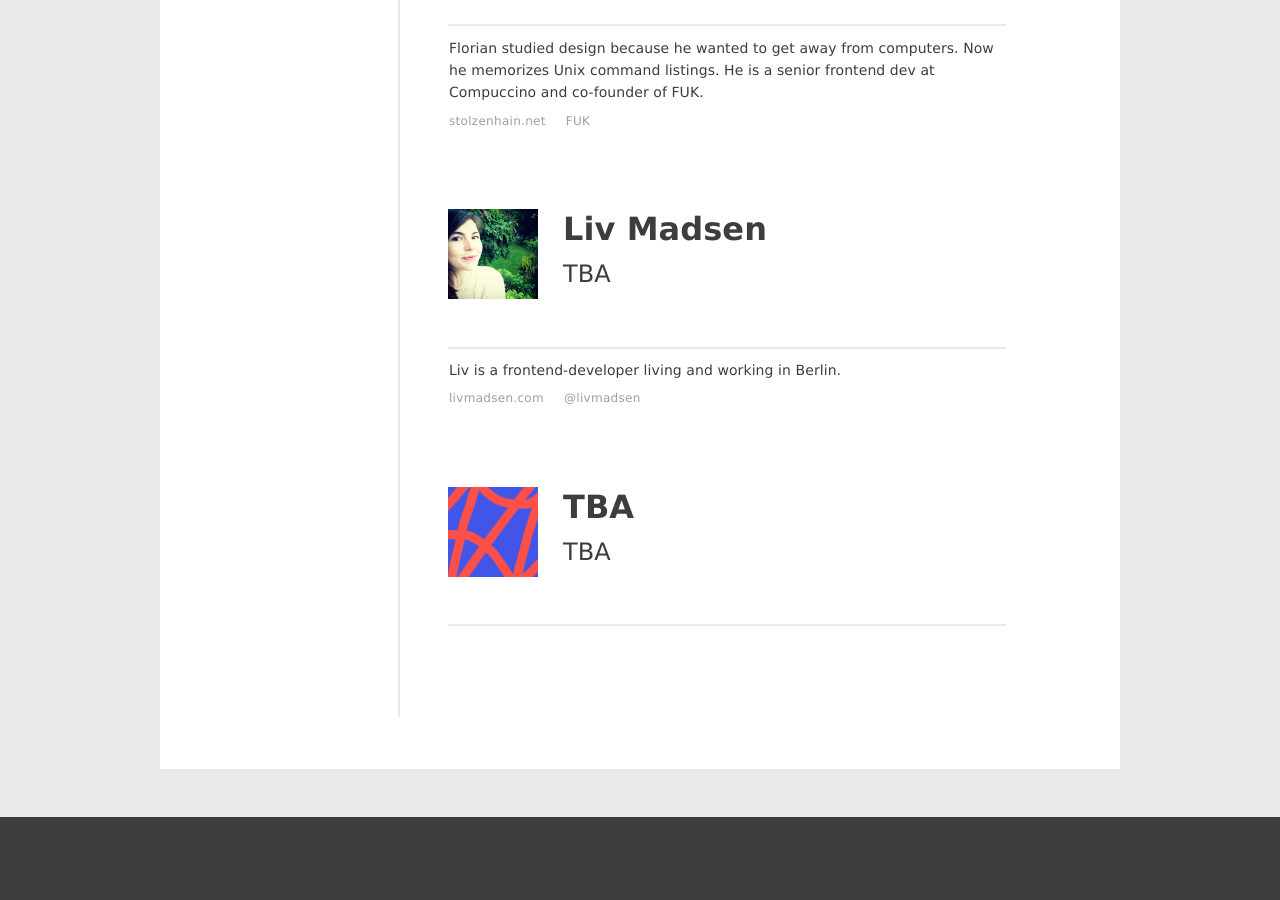
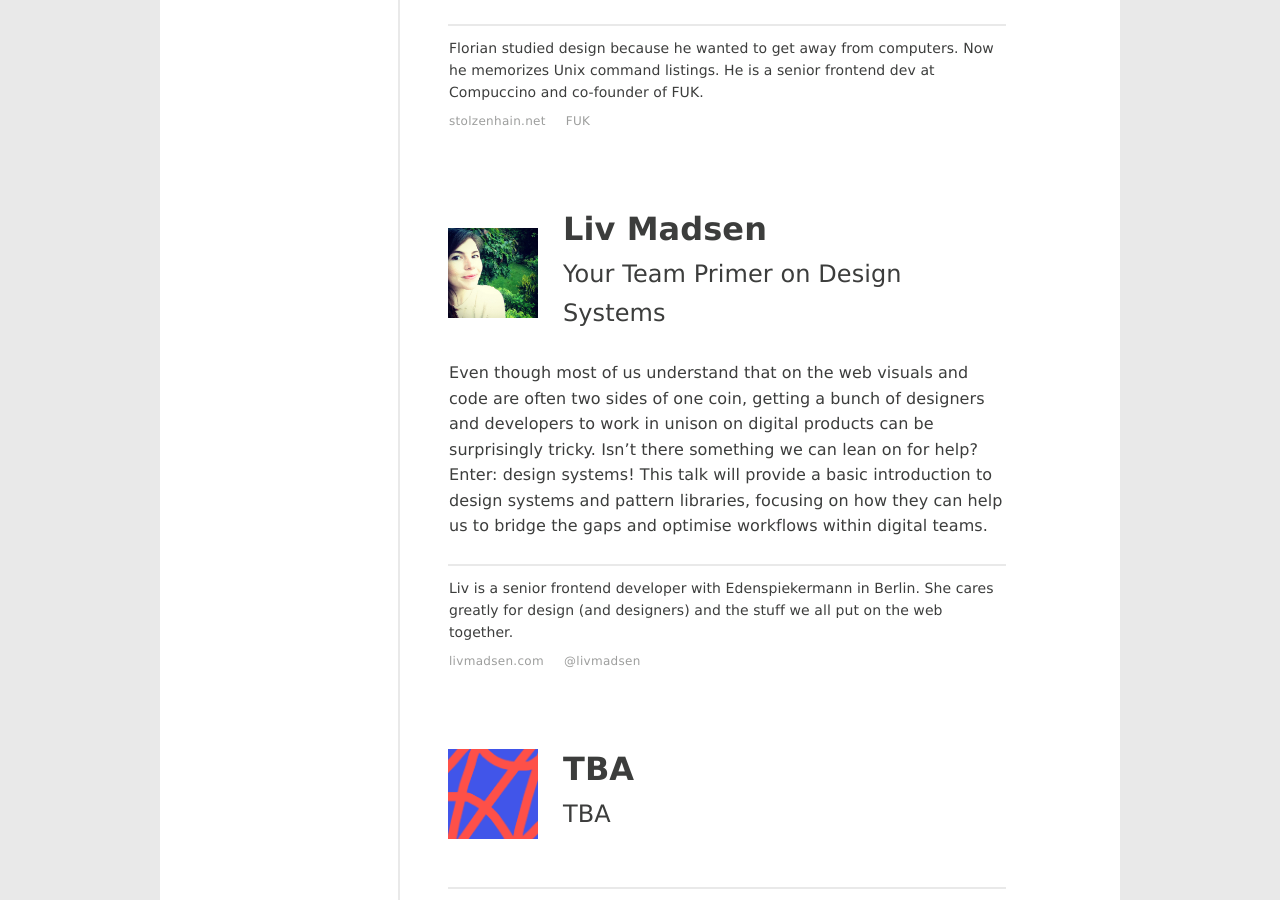
Before and after one commit to upfrontug/upfrontug.github.io, a Jekyll site: the page built from _posts/2017-10-10-meetup.html, in a window 1280 px wide and 900 px high, scrolled down 841 px. Built offline with Jekyll 4.4.1, drawn with Linux system fonts in a browser that asks for light colours; a script that is not in the unit is left out.

Commit message:
Add talk info for liv

```diff
--- a/_posts/2017-10-10-meetup.html
+++ b/_posts/2017-10-10-meetup.html
@@ -14,9 +14,10 @@
         - url: 'http://www.formundkonzept.de'
           title: 'FUK'
     - name: 'Liv Madsen'
-      title: 'TBA'
+      title: 'Your Team Primer on Design Systems'
       picture: 'liv-madsen.jpg'
-      bio: 'Liv is a frontend-developer living and working in Berlin.'
+      desc: 'Even though most of us understand that on the web visuals and code are often two sides of one coin, getting a bunch of designers and developers to work in unison on digital products can be surprisingly tricky. Isn’t there something we can lean on for help? Enter: design systems! This talk will provide a basic introduction to design systems and pattern libraries, focusing on how they can help us to bridge the gaps and optimise workflows within digital teams.'
+      bio: 'Liv is a senior frontend developer with Edenspiekermann in Berlin. She cares greatly for design (and designers) and the stuff we all put on the web together.'
       links:
         - url: 'http://www.livmadsen.com/'
           title: 'livmadsen.com'
```
